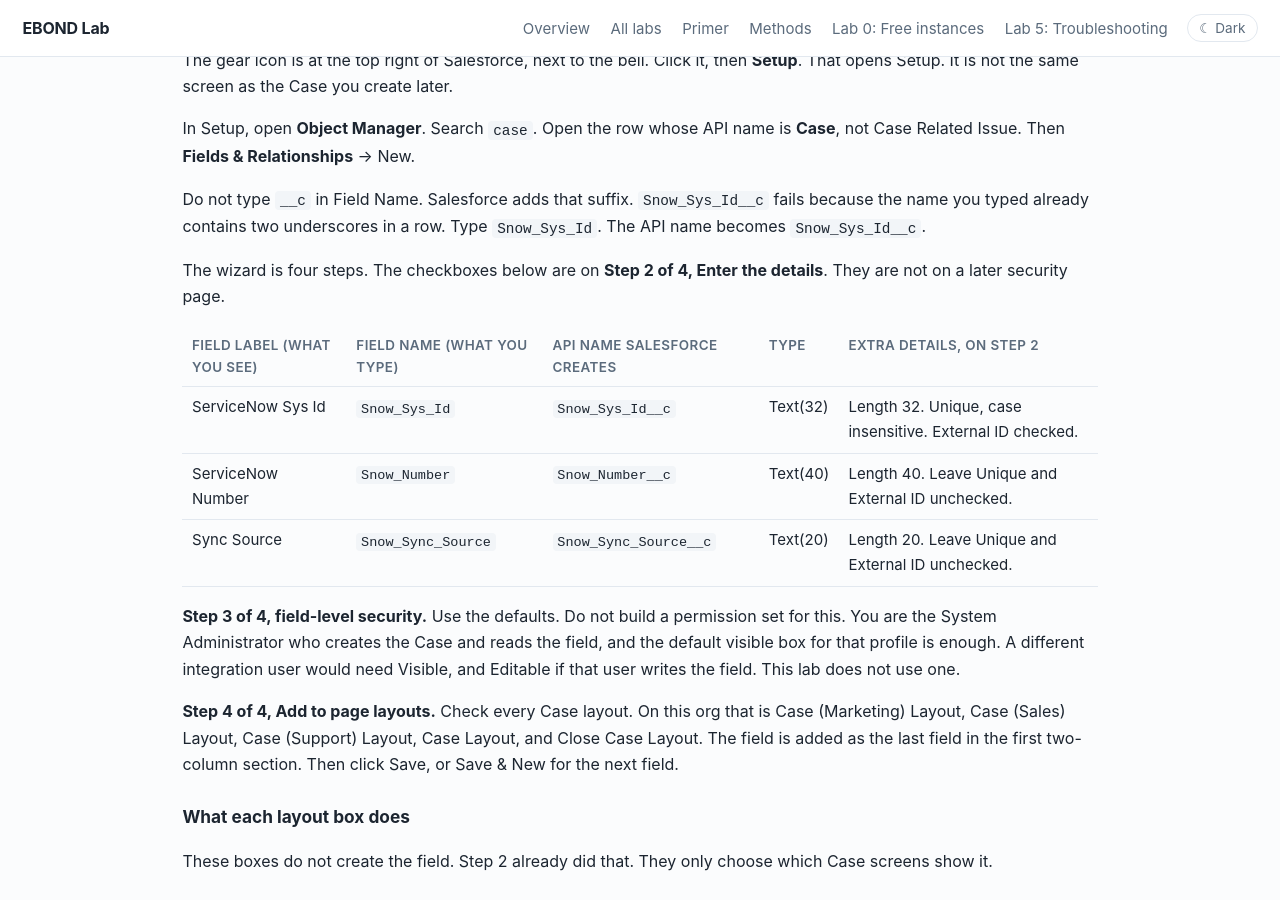
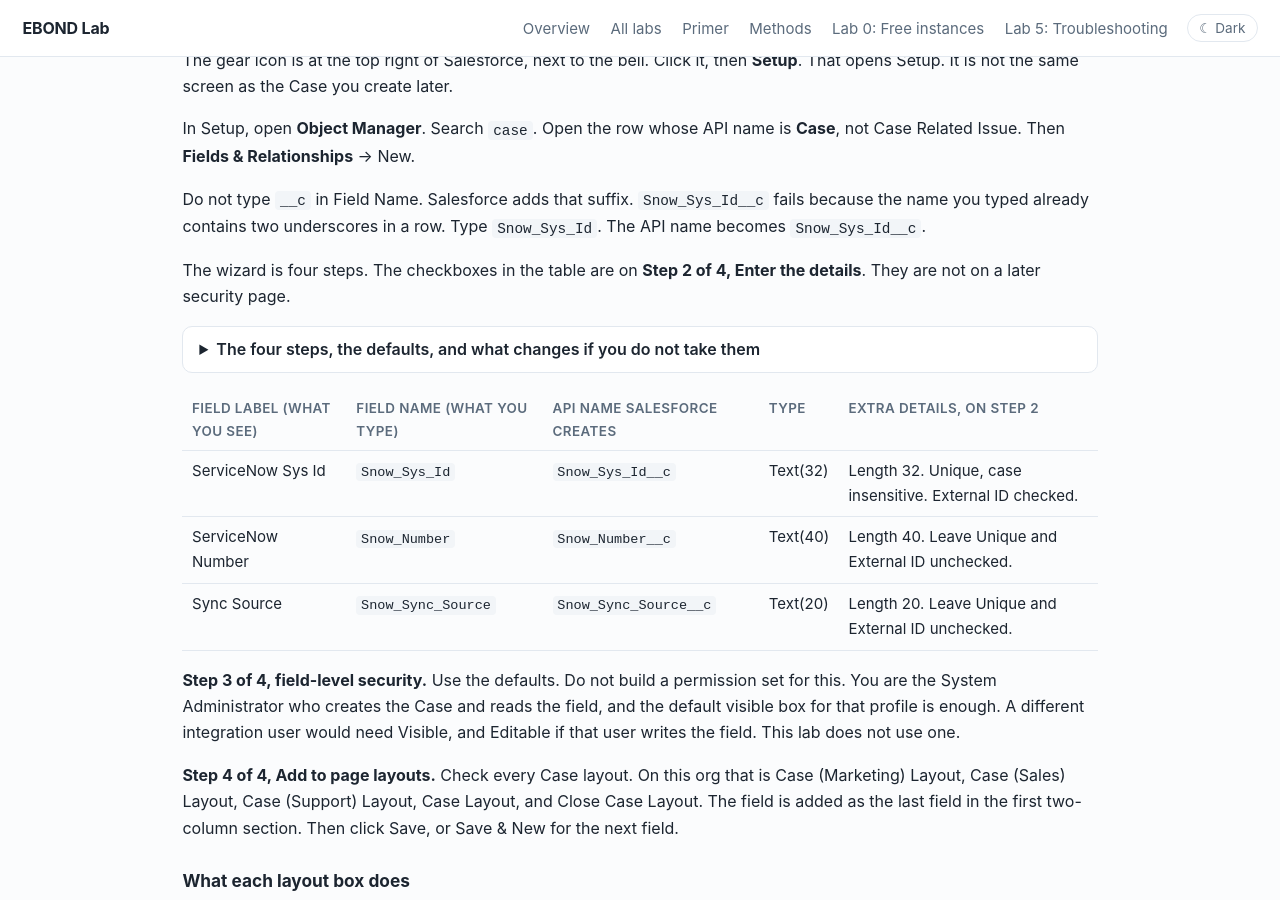
Before and after one commit to eltonaguiar/EBOND_ServiceNowSalesforce, a Jekyll site: the page built from site/labs/02-salesforce-to-snow.md, in a window 1280 px wide and 900 px high, scrolled down 2244 px. Built offline with Jekyll 4.4.1, drawn with Linux system fonts in a browser that asks for light colours; part of the change alters nothing that is shown.

Commit message:
Add a collapsed walkthrough of the four custom-field wizard steps.

```diff
--- a/site/labs/02-salesforce-to-snow.md
+++ b/site/labs/02-salesforce-to-snow.md
@@ -81,7 +81,43 @@ In Setup, open **Object Manager**. Search `case`. Open the row whose API name is
 
 Do not type `__c` in Field Name. Salesforce adds that suffix. `Snow_Sys_Id__c` fails because the name you typed already contains two underscores in a row. Type `Snow_Sys_Id`. The API name becomes `Snow_Sys_Id__c`.
 
-The wizard is four steps. The checkboxes below are on **Step 2 of 4, Enter the details**. They are not on a later security page.
+The wizard is four steps. The checkboxes in the table are on **Step 2 of 4, Enter the details**. They are not on a later security page.
+
+<details class="glossary">
+<summary>The four steps, the defaults, and what changes if you do not take them</summary>
+
+<p>Using the defaults is the right call for this lab, except the two Step 2 boxes on <code>Snow_Sys_Id</code> and the Step 4 layout boxes. Those are called out below. Everything else can stay as Salesforce pre-fills it.</p>
+
+<h3>Step 1 — Choose the field type</h3>
+<p>Purpose: pick how the value is stored. This lab uses <strong>Text</strong> for all three fields. A Text field stores the Case Id, the INC number, and the sync flag as characters.</p>
+<p>Default: nothing is selected until you click Text. If you pick Number, Formula, or Lookup instead, the later steps change and the lab fields will not match the code. Do not.</p>
+
+<h3>Step 2 — Enter the details</h3>
+<table>
+<thead><tr><th>Setting</th><th>Purpose</th><th>Default</th><th>If you change it</th></tr></thead>
+<tbody>
+<tr><td>Field Label</td><td>The name on the screen.</td><td>Blank.</td><td>Users see a different label. The API name does not have to match the label.</td></tr>
+<tr><td>Length</td><td>How many characters the text field holds.</td><td>Often 255 if you do not type one. This lab uses 32, 40, and 20.</td><td>Too short and a Case Id or INC number will not save. Too long only wastes a little room. It does not hide the field.</td></tr>
+<tr><td>Field Name</td><td>The stem of the API name. Do not type <code>__c</code>.</td><td>Copied from the label, with spaces turned into underscores.</td><td>Typing <code>Snow_Sys_Id__c</code> fails. Two underscores in a row are not allowed in the name you type.</td></tr>
+<tr><td>Required</td><td>A Case cannot be saved without this value.</td><td>Unchecked. Leave it.</td><td>If you check it, you cannot create a Case until the integration has already written the value. The first save would fail. That blocks the lab.</td></tr>
+<tr><td>Unique</td><td>Two Cases cannot store the same value.</td><td>Unchecked. Check it only on <code>Snow_Sys_Id</code>, case insensitive.</td><td>Without it, two Cases can point at one Incident and you will not notice. Checking it on the other two fields is harmless but not needed.</td></tr>
+<tr><td>External ID</td><td>Marks the field as the id from another system, so an upsert can find the Case by that value.</td><td>Unchecked. Check it only on <code>Snow_Sys_Id</code>.</td><td>Without it, ServiceNow cannot patch the Case by sys_id in Lab 3. The field can still be displayed. It just cannot be the match key.</td></tr>
+<tr><td>Auto add to custom report type</td><td>Adds the new field to custom report types that already include Case.</td><td>Checked. Leave it.</td><td>Unchecking it does not delete the field. A custom report type created earlier may not offer the column until you add it by hand. Standard reports can still use the field.</td></tr>
+<tr><td>Default value</td><td>A value written when a new Case is created and nobody sets the field.</td><td>Blank. Leave it.</td><td>A default would stamp every new Case with a fake sys_id or sync flag. Leave it empty so only the integration writes those.</td></tr>
+</tbody>
+</table>
+
+<h3>Step 3 — Establish field-level security</h3>
+<p>Purpose: which profiles can see the field, and which can edit it. This is not the page layout. A user can have the field on the layout and still not see it if Visible is unchecked for their profile.</p>
+<p>Default: Visible is checked for the profiles Salesforce pre-selects, including System Administrator. Read-only is unchecked. Use that. You are the admin creating and reading the Case. Do not build a permission set for this lab.</p>
+<p>If you clear Visible for your profile, the field is still stored. You will not see it on the layout, and a report will hide the column for you. The API, running as a user who is allowed to see it, can still read it. This lab does not need that split.</p>
+
+<h3>Step 4 — Add to page layouts</h3>
+<p>Purpose: which Case screens show the field. The field already exists before you reach this step.</p>
+<p>Default: the boxes may all be checked. Leave them checked. If you uncheck one, that screen does not show the field. Close Case Layout is only the close screen. Case Layout is the page you open for a new or open Case.</p>
+<p>An unchecked box does not remove the field from the database, the API, Flow, Apex, or a report that includes the field. If you only check Close Case Layout, the UI shows the value when you close a Case, not when you open one. QA then means a report with that column, an API read, or adding the field to Case Layout.</p>
+
+</details>
 
 | Field Label (what you see) | Field Name (what you type) | API name Salesforce creates | Type | Extra Details, on Step 2 |
 |----------------------------|----------------------------|-----------------------------|------|--------------------------|
```
